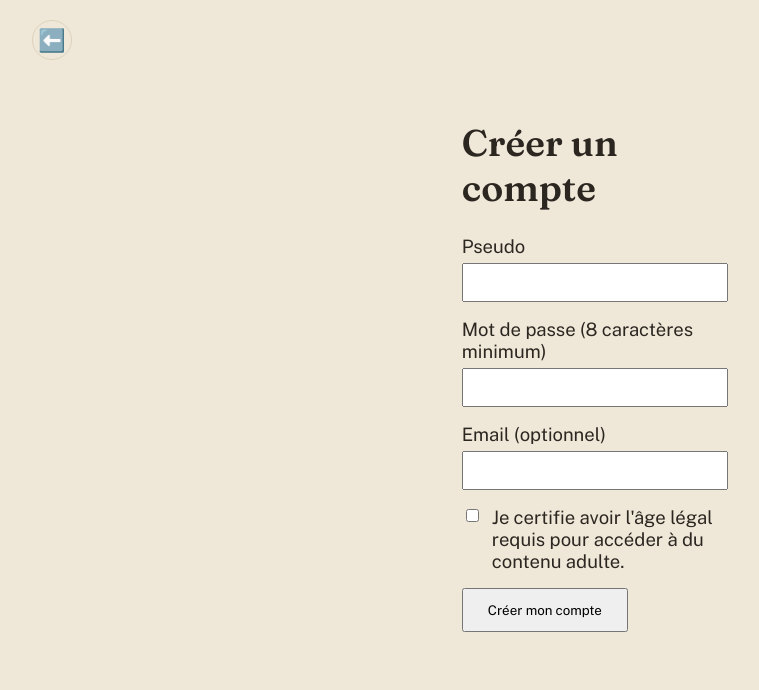
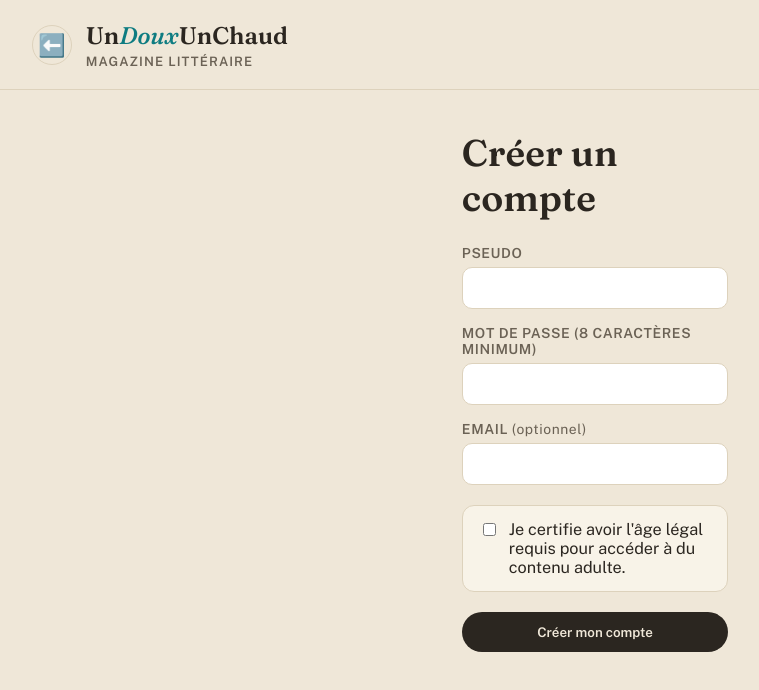
Before and after one commit to stefi3274/UnDouxUnChaud, a Next.js app: page /inscription in a window 1280 px wide. Shown: the top 690 px of the page, without its empty margins (45-804 px from the left). Built offline with nearby package versions, Linux system fonts and the light colour scheme.

Commit message:
Audit complet: badges couleur, style formulaires auth, bug like, bug raison refus

```diff
--- a/app/inscription/page.js
+++ b/app/inscription/page.js
@@ -39,14 +39,27 @@ export default function InscriptionPage() {
     router.refresh();
   }
 
+  const inputStyle = {
+    width: '100%', padding: '10px 12px', border: '1px solid #DDD2BC',
+    borderRadius: 10, fontSize: '0.9rem', background: '#fff', marginTop: 6,
+  };
+  const labelStyle = {
+    display: 'block', fontSize: '0.75rem', fontWeight: 600, textTransform: 'uppercase',
+    letterSpacing: '0.04em', color: '#6B6255',
+  };
+
   return (
     <>
-    <header style={{ padding: '20px 6vw', display: 'flex', alignItems: 'center', gap: 14 }}>
+    <header style={{ padding: '20px 6vw', display: 'flex', alignItems: 'center', gap: 14, borderBottom: '1px solid #DDD2BC' }}>
         <a href="/" aria-label="Retour à l'accueil" style={{
           fontSize: '1.2rem', textDecoration: 'none', color: '#2B2620',
           border: '1px solid #DDD2BC', borderRadius: '50%', width: 40, height: 40,
           display: 'flex', alignItems: 'center', justifyContent: 'center', flexShrink: 0,
         }}>⬅️</a>
+        <div>
+          <div className="site-logo">Un<span>Doux</span>UnChaud</div>
+          <div className="site-sub">Magazine littéraire</div>
+        </div>
       </header>
 
     <main style={{ maxWidth: 420, margin: '5vh auto 0', padding: '0 6vw' }}>
@@ -60,45 +73,48 @@ export default function InscriptionPage() {
 
       <form onSubmit={handleSubmit} style={{ marginTop: 20 }}>
         <div style={{ marginBottom: 16 }}>
-          <label>Pseudo</label>
+          <label style={labelStyle}>Pseudo</label>
           <input
             type="text"
             value={pseudo}
             onChange={(e) => setPseudo(e.target.value)}
             required
-            style={{ width: '100%', padding: 10, marginTop: 6 }}
+            style={inputStyle}
           />
         </div>
         <div style={{ marginBottom: 16 }}>
-          <label>Mot de passe (8 caractères minimum)</label>
+          <label style={labelStyle}>Mot de passe (8 caractères minimum)</label>
           <input
             type="password"
             value={motdepasse}
             onChange={(e) => setMotdepasse(e.target.value)}
             required
             minLength={8}
-            style={{ width: '100%', padding: 10, marginTop: 6 }}
+            style={inputStyle}
           />
         </div>
-        <div style={{ marginBottom: 16 }}>
-          <label>Email (optionnel)</label>
+        <div style={{ marginBottom: 20 }}>
+          <label style={labelStyle}>Email <span style={{ textTransform: 'none', fontWeight: 400 }}>(optionnel)</span></label>
           <input
             type="email"
             value={email}
             onChange={(e) => setEmail(e.target.value)}
-            style={{ width: '100%', padding: 10, marginTop: 6 }}
+            style={inputStyle}
           />
         </div>
-        <div style={{ marginBottom: 16, display: 'flex', gap: 10, alignItems: 'flex-start' }}>
+        <div style={{
+          marginBottom: 20, display: 'flex', gap: 10, alignItems: 'flex-start',
+          background: '#F8F3E8', border: '1px solid #DDD2BC', borderRadius: 12, padding: '14px 16px',
+        }}>
           <input
             type="checkbox"
             checked={majeur}
             onChange={(e) => setMajeur(e.target.checked)}
-            style={{ marginTop: 3 }}
+            style={{ marginTop: 3, flexShrink: 0 }}
           />
-          <label>Je certifie avoir l'âge légal requis pour accéder à du contenu adulte.</label>
+          <label style={{ fontSize: '0.88rem' }}>Je certifie avoir l'âge légal requis pour accéder à du contenu adulte.</label>
         </div>
-        <button type="submit" disabled={chargement} style={{ padding: '12px 24px' }}>
+        <button type="submit" disabled={chargement} className="btn-primary" style={{ width: '100%' }}>
           {chargement ? 'Création...' : 'Créer mon compte'}
         </button>
       </form>
--- a/app/textes/[id]/TexteInteractions.js
+++ b/app/textes/[id]/TexteInteractions.js
@@ -3,10 +3,10 @@
 import { useState } from 'react';
 import { useRouter } from 'next/navigation';
 
-export default function TexteInteractions({ texteId, auteurId, initialLikes, comments, user }) {
+export default function TexteInteractions({ texteId, auteurId, initialLikes, initiallyLiked, comments, user }) {
   const router = useRouter();
   const [likes, setLikes] = useState(initialLikes);
-  const [liked, setLiked] = useState(false);
+  const [liked, setLiked] = useState(!!initiallyLiked);
   const [commentaire, setCommentaire] = useState('');
   const [replyTo, setReplyTo] = useState(null);
   const [envoi, setEnvoi] = useState(false);
```
Also changed, not shown: app/admin/AdminQueue.js (+6 -2 lines), app/components/HeaderNav.js (+9 -1 lines), app/connexion/page.js (+20 -7 lines), app/ecrire/page.js (+7 -1 lines), app/textes/[id]/page.js (+13 -1 lines).
